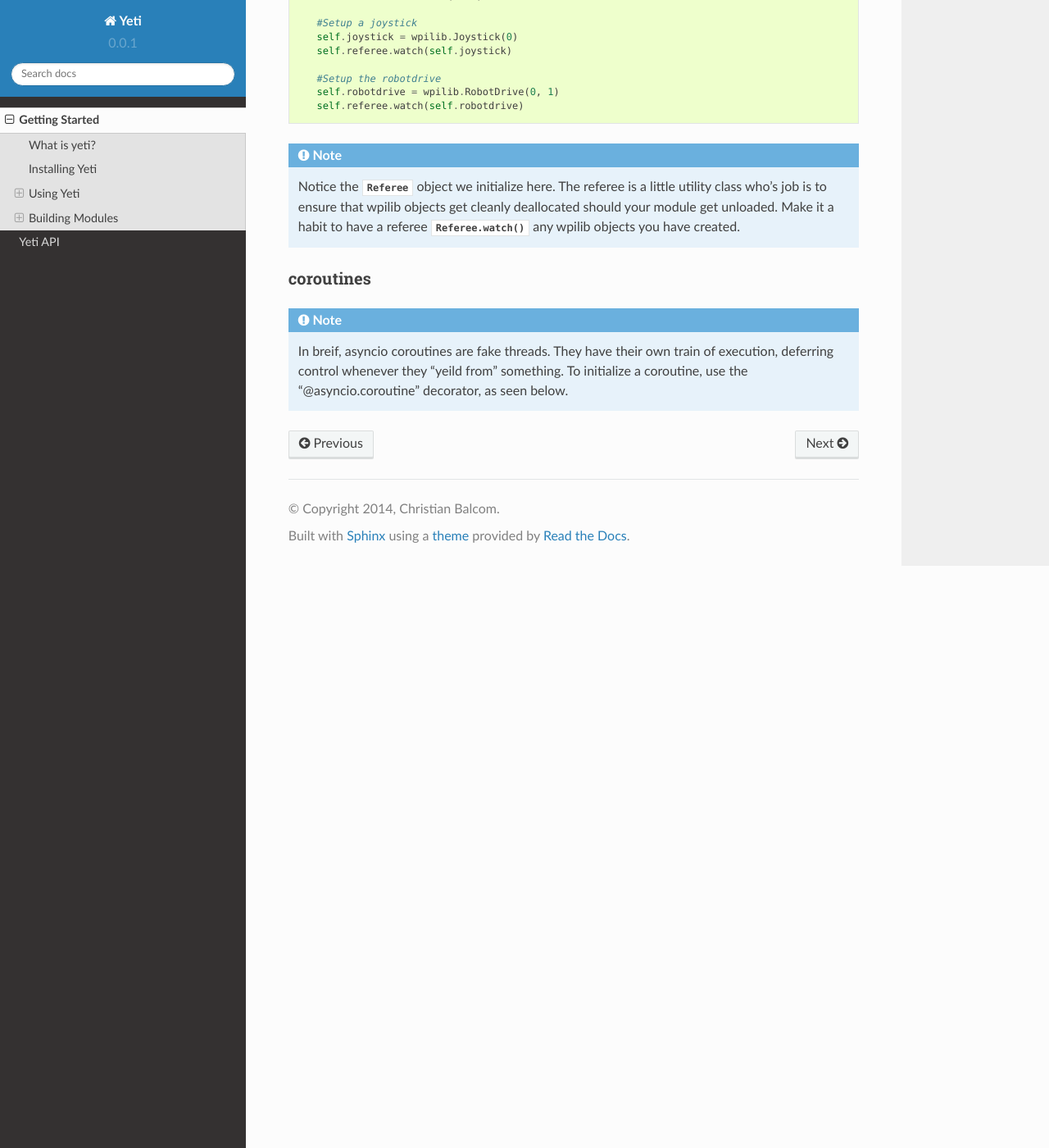
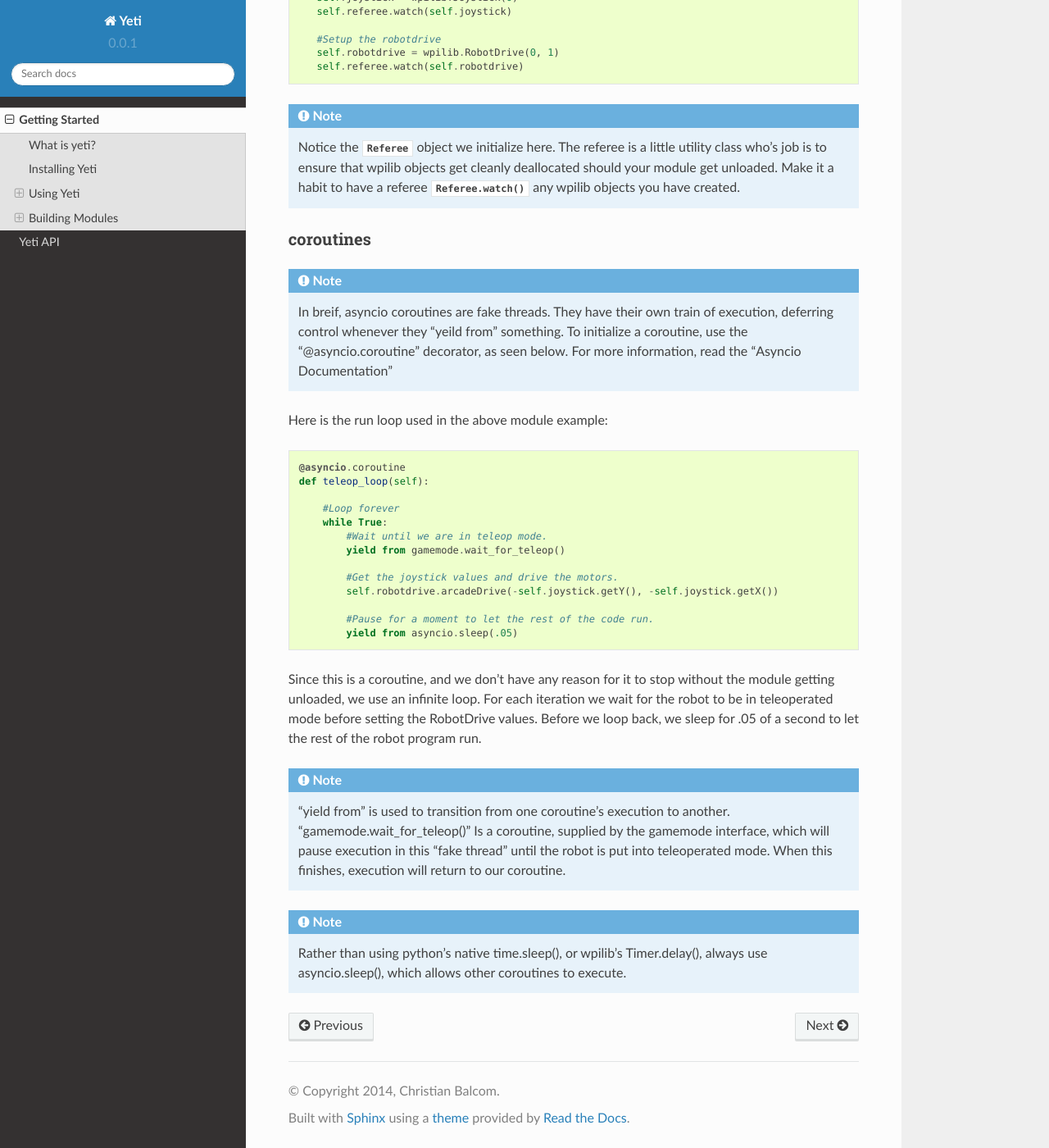
Before and after one commit to Team4819/Yeti, a Sphinx documentation site: the page built from docs/getting_started.rst, in a window 1280 px wide and 1400 px high, scrolled down 3534 px. Shown: the whole window at 82% size. Built offline with Sphinx 7.4.7 and the Read the Docs theme 2.0.0, drawn with Linux system fonts in a browser that asks for light colours.

Commit message:
More work on documentation, fixed unit tests.

```diff
--- a/docs/getting_started.rst
+++ b/docs/getting_started.rst
@@ -14,7 +14,6 @@ robot programs, with mechanisms to promote rapid development and in-game failure
 .. note:: This guide assumes some familiarity with RobotPy and python in general.
 
           If this is the first you have heard of RobotPy, you can read about it here:
-
           `About RobotPy <http://robotpy.github.io/about/>`_
 
 .. note:: Yeti heavily utilizes asyncio, which is an asynchronous library that comes default
@@ -151,4 +150,35 @@ coroutines
 ^^^^^^^^^^
 .. note:: In breif, asyncio coroutines are fake threads. They have their own train of execution, deferring control
           whenever they "yeild from" something. To initialize a coroutine, use the "@asyncio.coroutine" decorator,
-          as seen below.
+          as seen below. For more information, read the "Asyncio Documentation"
+
+Here is the run loop used in the above module example:
+
+::
+
+    @asyncio.coroutine
+    def teleop_loop(self):
+
+        #Loop forever
+        while True:
+            #Wait until we are in teleop mode.
+            yield from gamemode.wait_for_teleop()
+
+            #Get the joystick values and drive the motors.
+            self.robotdrive.arcadeDrive(-self.joystick.getY(), -self.joystick.getX())
+
+            #Pause for a moment to let the rest of the code run.
+            yield from asyncio.sleep(.05)
+
+Since this is a coroutine, and we don't have any reason for it to stop without the module
+getting unloaded, we use an infinite loop. For each iteration we wait for the robot to
+be in teleoperated mode before setting the RobotDrive values. Before we loop back, we
+sleep for .05 of a second to let the rest of the robot program run.
+
+.. note:: "yield from" is used to transition from one coroutine's execution to another.
+          "gamemode.wait_for_teleop()" Is a coroutine, supplied by the gamemode interface,
+          which will pause execution in this "fake thread" until the robot is put into
+          teleoperated mode. When this finishes, execution will return to our coroutine.
+
+.. note:: Rather than using python's native time.sleep(), or wpilib's Timer.delay(), always
+          use asyncio.sleep(), which allows other coroutines to execute.
```
Also changed, not shown: 2 other files.
